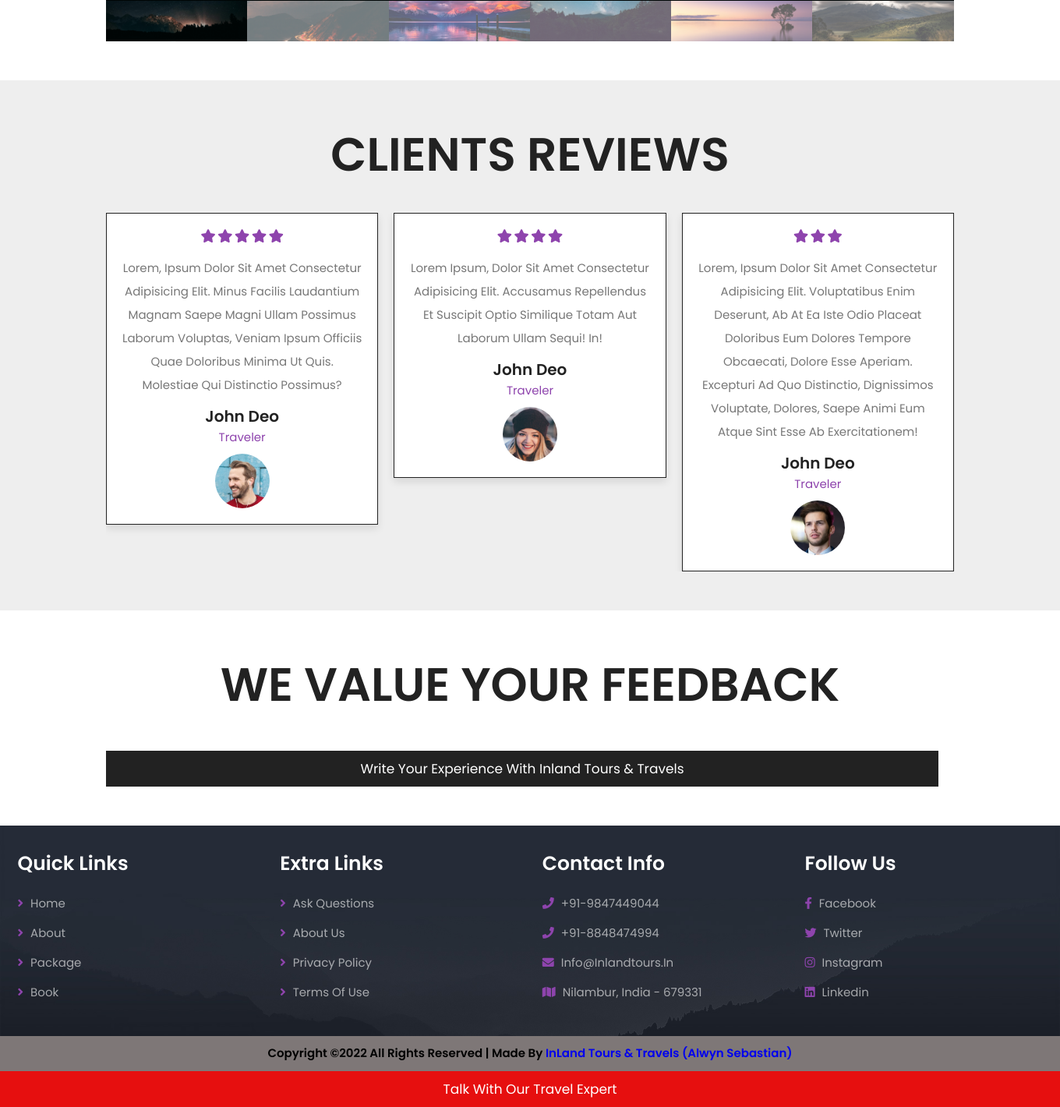
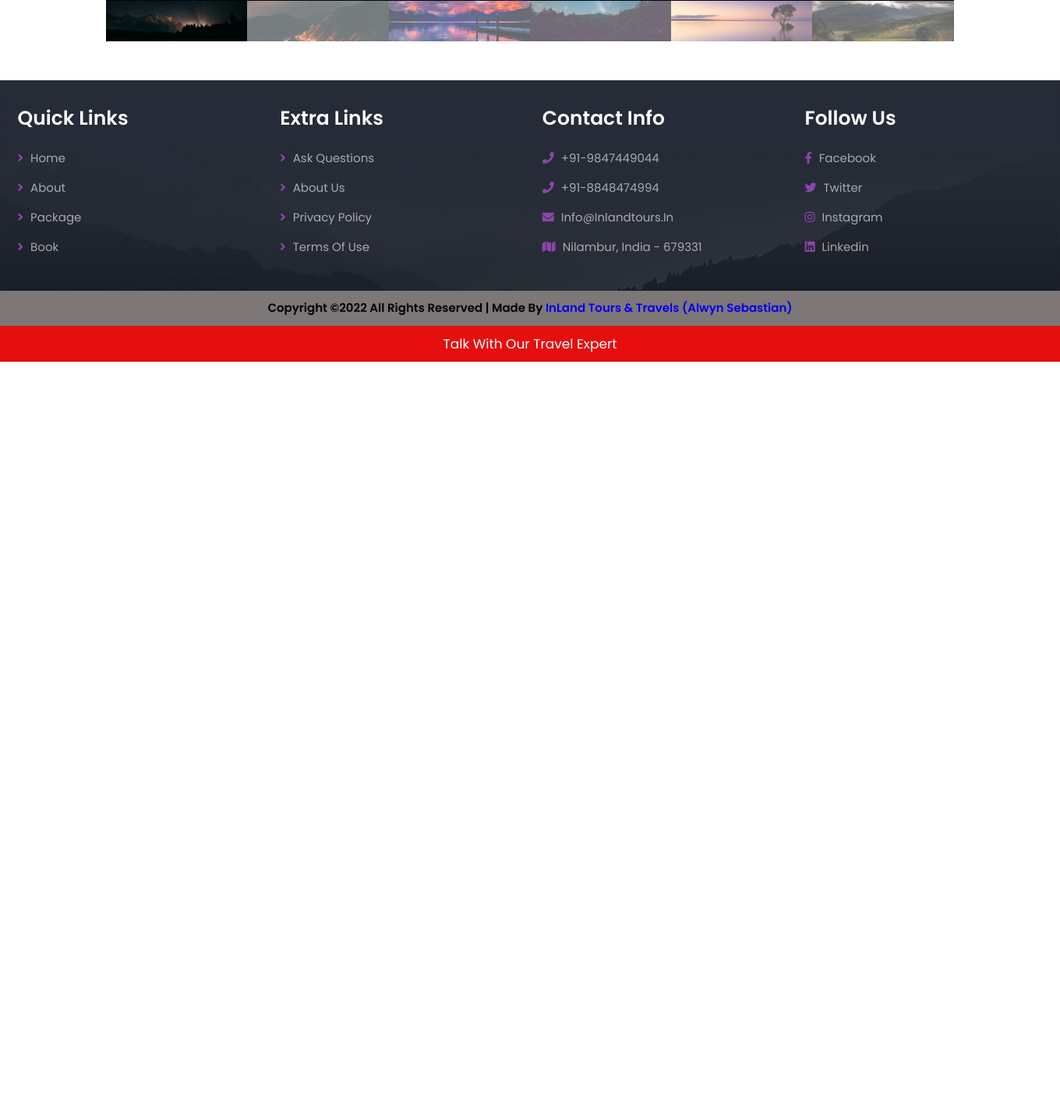
Before and after one commit to Alwyn25/inlandtours, a PHP site: page /about.php in a window 1360 px wide; the page is wider, and only the part inside the window is pictured. Shown: the part 1808-3228 px from the top of that part at 78% size. After the commit the page ends 2272 px from the top of that part, so only its background shows below. Run offline with PHP 8.4, Linux system fonts and the light colour scheme.

Commit message:
review section commented

```diff
--- a/about.php
+++ b/about.php
@@ -409,7 +409,7 @@ function showSlides(n) {
 </script>
 <!-- reviews section starts  -->
 
-<section class="reviews">
+<!-- <section class="reviews">
 
    <h1 class="heading-title"> clients reviews </h1>
 
@@ -499,15 +499,15 @@ function showSlides(n) {
 
    </div>
 
-</section>
+</section> -->
 
 
-<section class="feedback-title">
+<!-- <section class="feedback-title">
    <div class="site-background" id="home">
          <h1 class="heading-title">We value your feedback</h1>
          <a href="feedback.php"><button class="btn feedback-btn">Write your experience with Inland tours & travels</button></a>
    </div>
-</section>
+</section> -->
 
 <!-- reviews section ends -->
 
```
